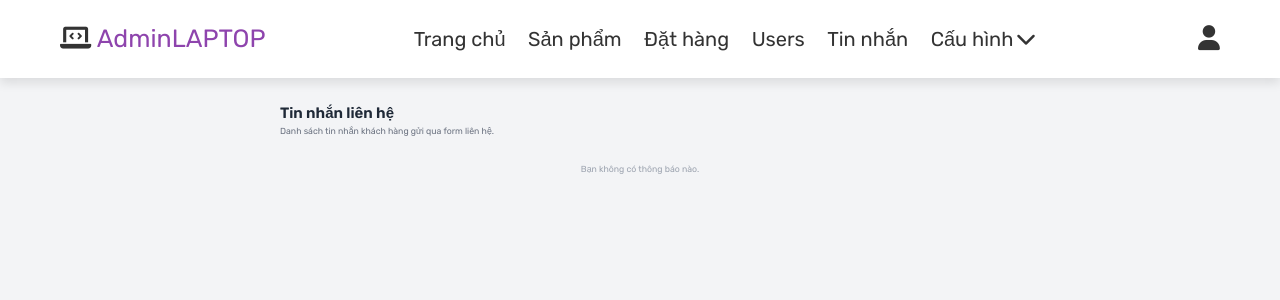
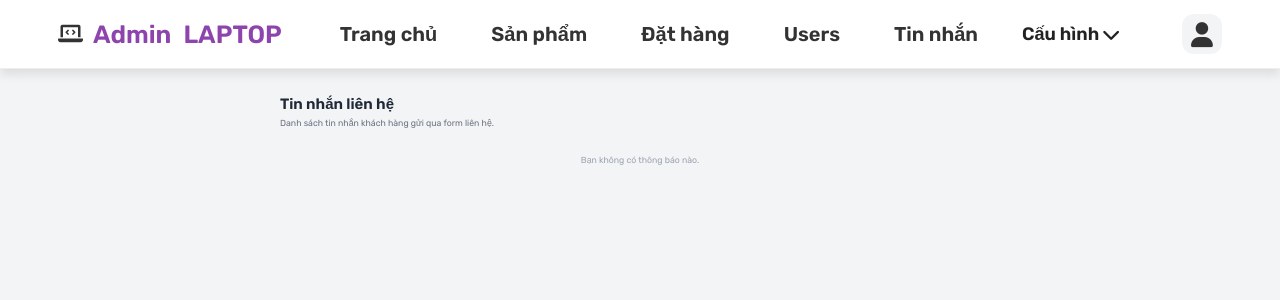
Before and after one commit to lznguyn/TTTN, a PHP site: page /admin_contacts.php in a window 1280 px wide. Shown: the top 300 px of the page. Run offline with PHP 8.4, Linux system fonts and the light colour scheme; the visitor is signed in with stand-in values (Sample User, id 1); data that the repository does not hold is empty; some libraries are stand-ins or nearby versions.

Commit message:
fix style for header

```diff
--- a/TTTN/project/admin_header.php
+++ b/TTTN/project/admin_header.php
@@ -34,11 +34,12 @@
             <a href="admin_contacts.php">Tin nhắn</a>
 
             <div class="dropdown">
-                <a href="javascript:void(0)" class="dropbtn">
+                <button type="button" class="dropbtn" data-dropdown="config">
                     Cấu hình
                     <i class="fas fa-chevron-down dropdown-icon"></i>
-                </a>
-                <div class="dropdown-content">
+                </button>
+
+                <div class="dropdown-content" data-dropdown-content="config">
                     <a href="admin_price.php">Cấu hình giá</a>
                     <a href="admin_categories.php">Cấu hình laptop</a>
                 </div>
@@ -62,3 +63,273 @@
     </div>
 
 </header>
+<script>
+  document.addEventListener('click', (e) => {
+    const btn = e.target.closest('[data-dropdown]');
+    const anyDropdown = e.target.closest('.dropdown');
+
+    // click đúng nút dropdown
+    if (btn) {
+      const key = btn.getAttribute('data-dropdown');
+      const content = document.querySelector(`[data-dropdown-content="${key}"]`);
+      content?.classList.toggle('show');
+      return;
+    }
+
+    // click ra ngoài thì đóng hết
+    if (!anyDropdown) {
+      document.querySelectorAll('.dropdown-content.show').forEach(el => el.classList.remove('show'));
+    }
+  });
+</script>
+<style>
+    /* ===== HEADER ===== */
+.header{
+  position: sticky;
+  top: 0;
+  z-index: 1000;
+  background: #fff;
+  border-bottom: 1px solid #eee;
+}
+
+.header .header-inner{
+  display: flex;
+  align-items: center;
+  justify-content: space-between;
+  gap: 16px;
+  padding: 14px 18px;
+}
+
+/* Logo */
+.logo{
+  display: flex;
+  align-items: center;
+  gap: 10px;
+  font-weight: 800;
+  text-decoration: none;
+  color: #111;
+  white-space: nowrap;
+}
+.logo i{ font-size: 20px; }
+.logo-main{ font-size: 18px; }
+.logo-sub{
+  font-size: 18px;
+  color: #0ea5e9; /* xanh nhẹ */
+  margin-left: 2px;
+}
+
+/* Navbar */
+.navbar{
+  display: flex;
+  align-items: center;
+  gap: 14px;
+}
+.navbar a{
+  text-decoration: none;
+  color: #222;
+  font-weight: 600;
+  padding: 8px 10px;
+  border-radius: 10px;
+  transition: .2s;
+}
+.navbar a:hover{
+  background: #f5f5f5;
+}
+
+/* Dropdown */
+.dropdown{ position: relative; }
+.dropbtn{
+  cursor: pointer;
+  border: none;
+  background: transparent;
+  font-weight: 700;
+  padding: 8px 10px;
+  border-radius: 10px;
+  display: flex;
+  align-items: center;
+  gap: 8px;
+  color: #222;
+  transition: .2s;
+}
+.dropbtn:hover{ background: #f5f5f5; }
+
+.dropdown-content{
+  display: none;
+  position: absolute;
+  top: calc(100% + 8px);
+  left: 0;
+  min-width: 220px;
+  background: #fff;
+  border: 1px solid #eee;
+  border-radius: 14px;
+  box-shadow: 0 10px 30px rgba(0,0,0,.08);
+  padding: 8px;
+  z-index: 2000;
+}
+.dropdown-content.show{ display: block; }
+
+.dropdown-content a{
+  display: block;
+  padding: 10px 10px;
+  border-radius: 10px;
+  font-weight: 600;
+}
+.dropdown-content a:hover{
+  background: #f3f4f6;
+}
+
+/* Right side */
+.header-right{
+  position: relative;
+  display: flex;
+  align-items: center;
+  gap: 12px;
+}
+
+/* Icons */
+.icons{
+  display: flex;
+  align-items: center;
+  gap: 10px;
+}
+.icons .fas{
+  font-size: 18px;
+  width: 40px;
+  height: 40px;
+  display: grid;
+  place-items: center;
+  border-radius: 12px;
+  cursor: pointer;
+  background: #f3f4f6;
+  transition: .2s;
+}
+.icons .fas:hover{ background: #e5e7eb; }
+
+/* Account box */
+.account-box{
+  display: none;
+  position: absolute;
+  right: 0;
+  top: calc(100% + 10px);
+  width: 270px;
+  background: #fff;
+  border: 1px solid #eee;
+  border-radius: 14px;
+  box-shadow: 0 10px 30px rgba(0,0,0,.08);
+  padding: 12px 14px;
+  z-index: 3000;
+}
+.account-box.active{ display: block; }
+
+.account-box p{
+  margin: 8px 0;
+  font-weight: 700;
+  color: #111;
+}
+.account-box span{
+  font-weight: 600;
+  color: #374151;
+}
+.delete-btn{
+  display: inline-block;
+  margin-top: 10px;
+  width: 100%;
+  text-align: center;
+  padding: 10px 12px;
+  border-radius: 12px;
+  background: #ef4444;
+  color: #fff;
+  font-weight: 800;
+  text-decoration: none;
+}
+.delete-btn:hover{ filter: brightness(.95); }
+
+/* Messages */
+.message{
+  margin: 10px 18px;
+  padding: 10px 12px;
+  border-radius: 12px;
+  background: #f0f9ff;
+  border: 1px solid #bae6fd;
+  display: flex;
+  align-items: center;
+  justify-content: space-between;
+  gap: 10px;
+}
+.message span{ font-weight: 600; color: #0f172a; }
+.message i{ cursor: pointer; }
+
+/* ===== RESPONSIVE ===== */
+#menu-btn{ display: none; }
+
+@media (max-width: 992px){
+  #menu-btn{ display: grid; }
+
+  .navbar{
+    position: absolute;
+    left: 18px;
+    right: 18px;
+    top: calc(100% + 10px);
+    background: #fff;
+    border: 1px solid #eee;
+    border-radius: 14px;
+    padding: 10px;
+    box-shadow: 0 10px 30px rgba(0,0,0,.08);
+
+    display: none;
+    flex-direction: column;
+    align-items: stretch;
+    gap: 6px;
+    z-index: 2500;
+  }
+  .navbar.active{ display: flex; }
+
+  .navbar a, .dropbtn{
+    width: 100%;
+    justify-content: space-between;
+  }
+
+  /* dropdown content trong mobile: bung ra dạng block, không bị trôi */
+  .dropdown-content{
+    position: static;
+    box-shadow: none;
+    border: 0;
+    padding: 6px 0 0;
+    min-width: unset;
+  }
+}
+/* ===== EQUAL FONT SIZE IN HEADER ===== */
+.header{
+  font-size: 18px; /* chọn 16/17/18 tuỳ bạn */
+}
+
+/* Logo chữ */
+.logo-main,
+.logo-sub{
+  font-size: inherit;   /* bằng nhau với header */
+  line-height: 1;
+}
+
+/* Link menu */
+.navbar a{
+  font-size: inherit;   /* bằng nhau */
+  line-height: 1;
+}
+
+/* Nút dropdown */
+.dropbtn{
+  font-size: inherit;   /* bằng nhau */
+  line-height: 1;
+  font-weight: 600;     /* giảm nhẹ để không “to cảm giác” */
+}
+
+/* Chữ trong account box */
+.account-box,
+.account-box p,
+.account-box span{
+  font-size: 16px;      /* thường account nhỏ hơn 1 chút cho đẹp */
+}
+
+/* Nếu bạn muốn account cũng bằng luôn, đổi 16px -> inherit */
+
+</style>
```
